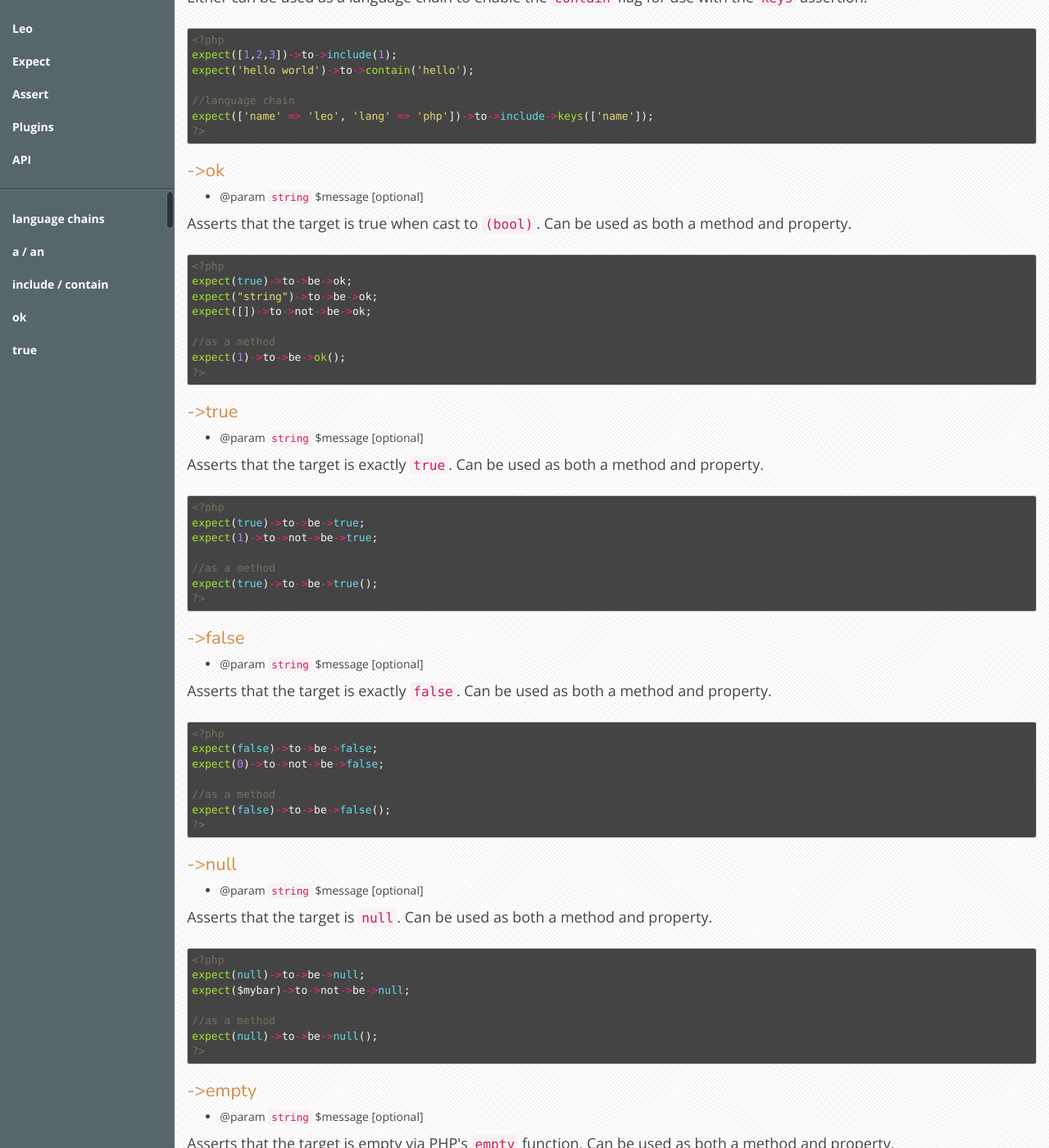
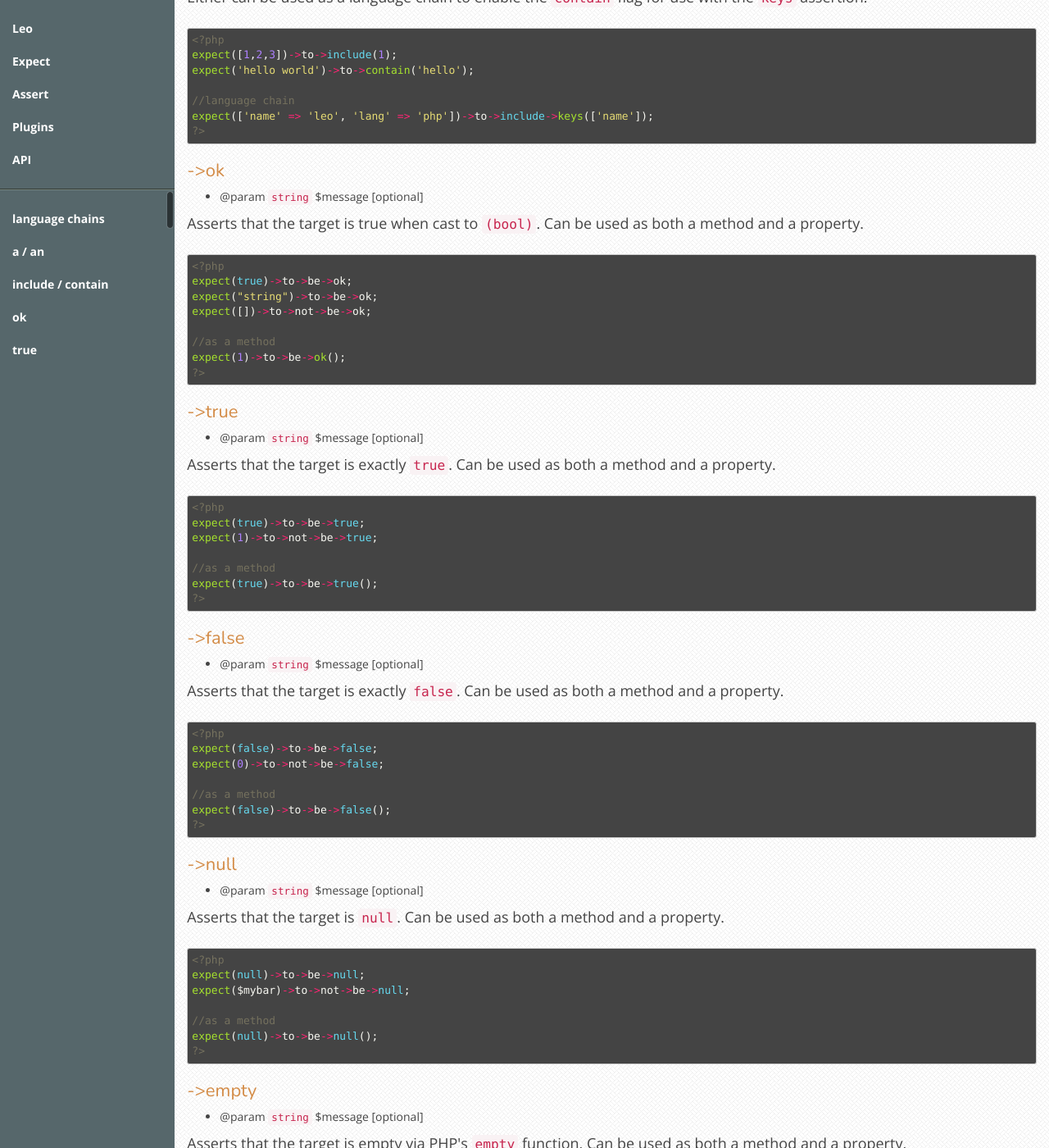
Before and after one commit to peridot-php/leo, a Jekyll site: the page built from expect.html, in a window 1280 px wide and 1400 px high, scrolled down 1222 px. Shown: the whole window at 82% size. Built offline with Jekyll 4.4.1, drawn with Linux system fonts in a browser that asks for light colours; nearby versions of some CDN libraries; some of the changed text lies outside the part shown.

Commit message:
touch up

```diff
--- a/expect.html
+++ b/expect.html
@@ -96,7 +96,7 @@ expect(['name' => 'leo', 'lang' => 'php'])->to->include->keys(['name']);
 </ul>
 
 <p>
-	Asserts that the target is true when cast to <code>(bool)</code>. Can be used as both a method and property.
+	Asserts that the target is true when cast to <code>(bool)</code>. Can be used as both a method and a property.
 </p>
 
 {% highlight php %}
@@ -117,7 +117,7 @@ expect(1)->to->be->ok();
 </ul>
 
 <p>
-	Asserts that the target is exactly <code>true</code>. Can be used as both a method and property.
+	Asserts that the target is exactly <code>true</code>. Can be used as both a method and a property.
 </p>
 
 {% highlight php %}
@@ -137,7 +137,7 @@ expect(true)->to->be->true();
 </ul>
 
 <p>
-	Asserts that the target is exactly <code>false</code>. Can be used as both a method and property.
+	Asserts that the target is exactly <code>false</code>. Can be used as both a method and a property.
 </p>
 
 {% highlight php %}
@@ -157,7 +157,7 @@ expect(false)->to->be->false();
 </ul>
 
 <p>
-	Asserts that the target is <code>null</code>. Can be used as both a method and property.
+	Asserts that the target is <code>null</code>. Can be used as both a method and a property.
 </p>
 
 {% highlight php %}
@@ -177,7 +177,7 @@ expect(null)->to->be->null();
 </ul>
 
 <p>
-	Asserts that the target is empty via PHP's <code>empty</code> function. Can be used as both a method and property.
+	Asserts that the target is empty via PHP's <code>empty</code> function. Can be used as both a method and a property.
 </p>
 
 {% highlight php %}
--- a/plugins.html
+++ b/plugins.html
@@ -67,7 +67,7 @@ $assertion->addProperty('dom', function() use ($driver) {
 {% endhighlight %}
 
 <p>
-	The function used to create the property will be evaluated when it is accessed.
+	The function used to create the property will be evaluated when the property is accessed.
 </p>
 
 {% highlight php %}
@@ -125,7 +125,7 @@ Leo::assertion()->extend('plugin.php');
 </p>
 
 <p>
-	Matchers are the classes used to determine if an actual value matches some criteria, and is also responsible for formatting failure messages.
+	Matchers are the classes used to determine if an actual value matches some criteria, and they are also responsible for defining templates for failure messages.
 </p>
 
 <p>
```
Also changed, not shown: 4 other files.
